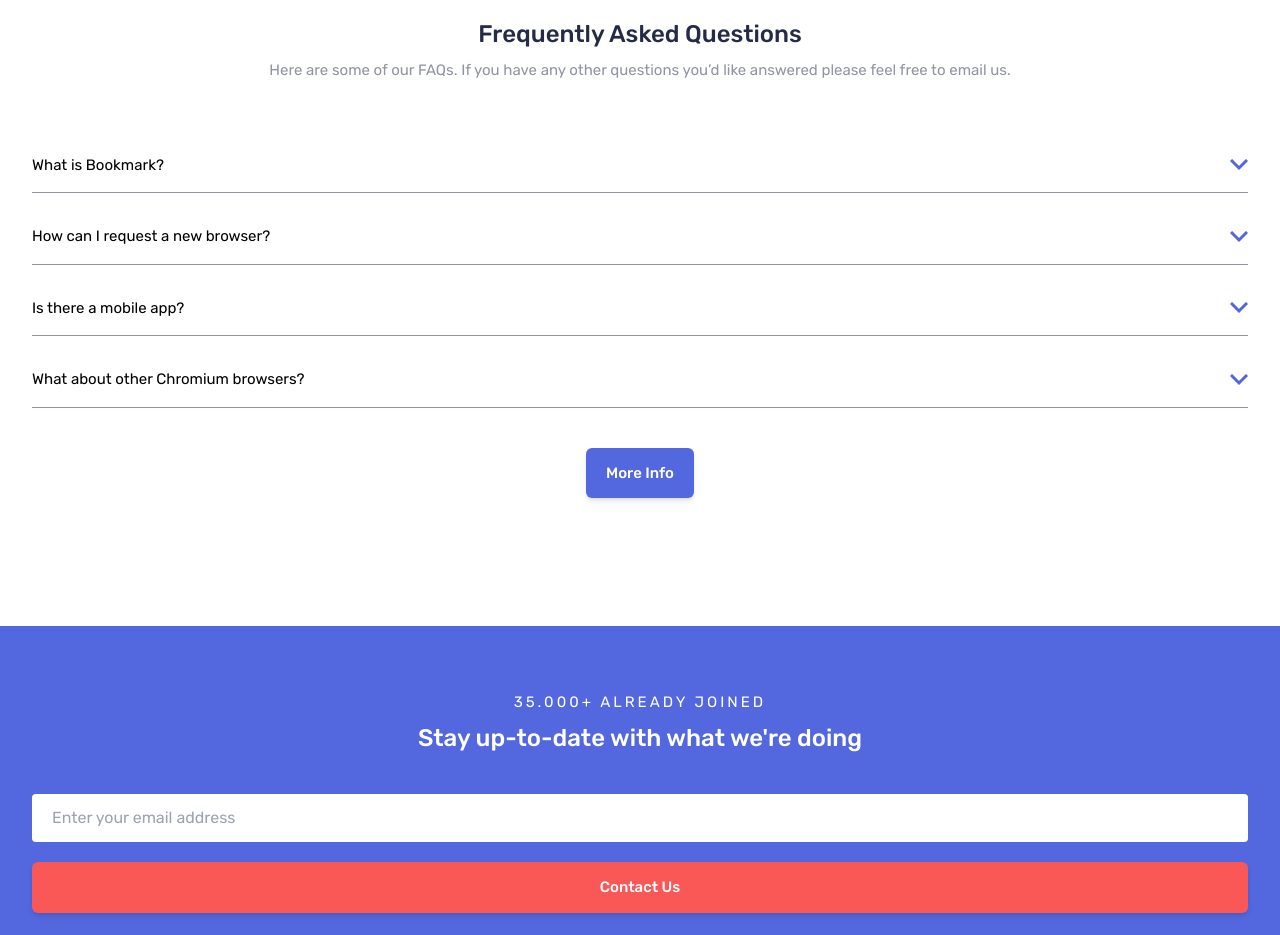
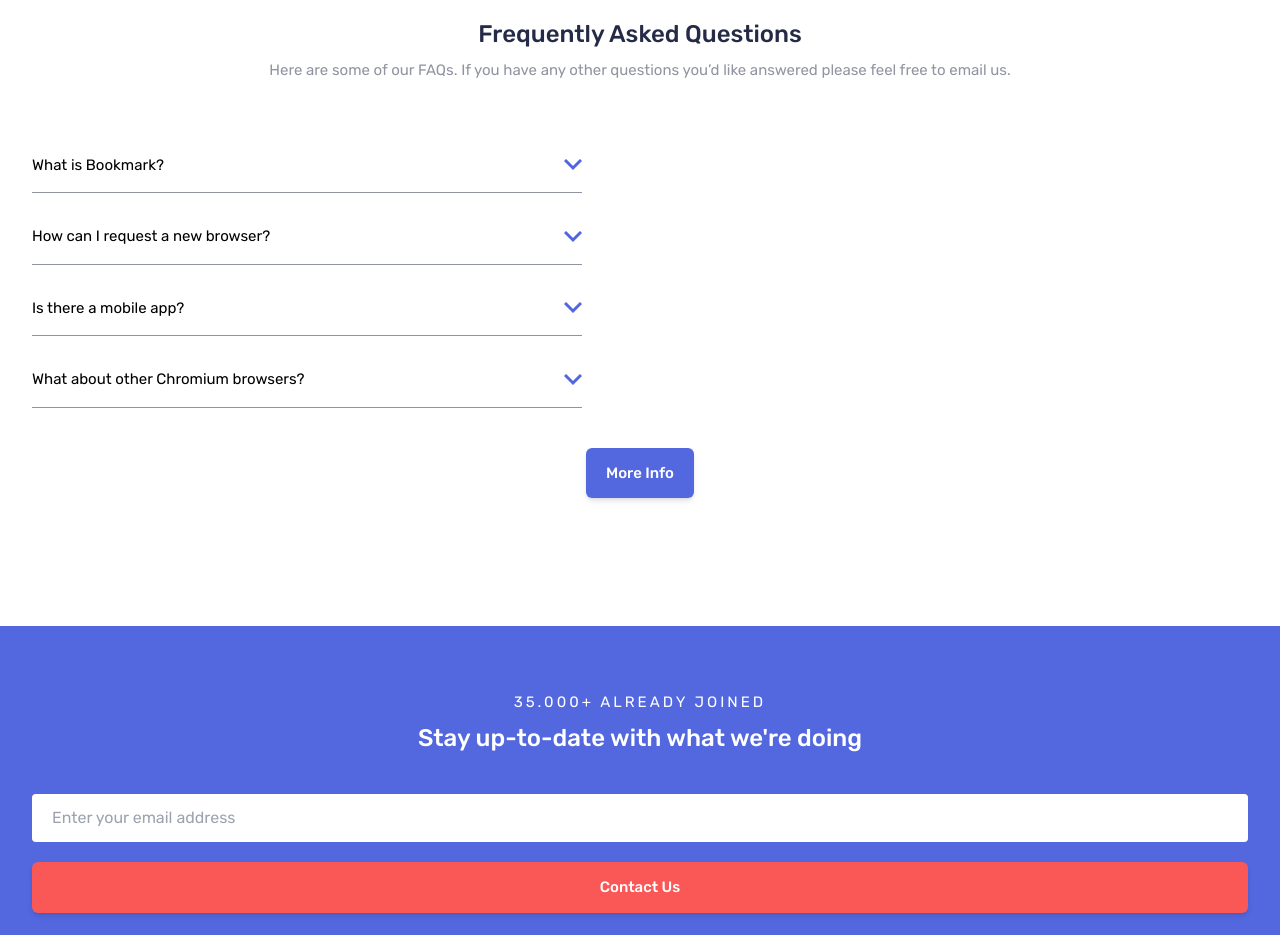
Before and after one commit to Kurkov11/bookmark-landing-page, a website: page docs/index.html in a window 1280 px wide. Shown: the part 3660-4595 px from the top of the page. Drawn offline with Linux system fonts and the light colour scheme.

Commit message:
Set the ul of faq width to full and it's max width to 550px to match other elements

```diff
--- a/docs/index.html
+++ b/docs/index.html
@@ -137,7 +137,7 @@
     <h2>Frequently Asked Questions</h2>
     <p class="pb-10 desktop:max-w-550px desktop:text-center">Here are some of our FAQs. If you have any other questions you’d like
       answered please feel free to email us.</p>
-    <ul class="text-15px text-veryDarkBlue">
+    <ul class="text-15px text-veryDarkBlue w-full max-w-550px">
       <li>
         <div class="FAQs-option down-border" id="question-1">
           <span class="question-text">What is Bookmark?</span>
```
Also changed, not shown: docs/output.css.
